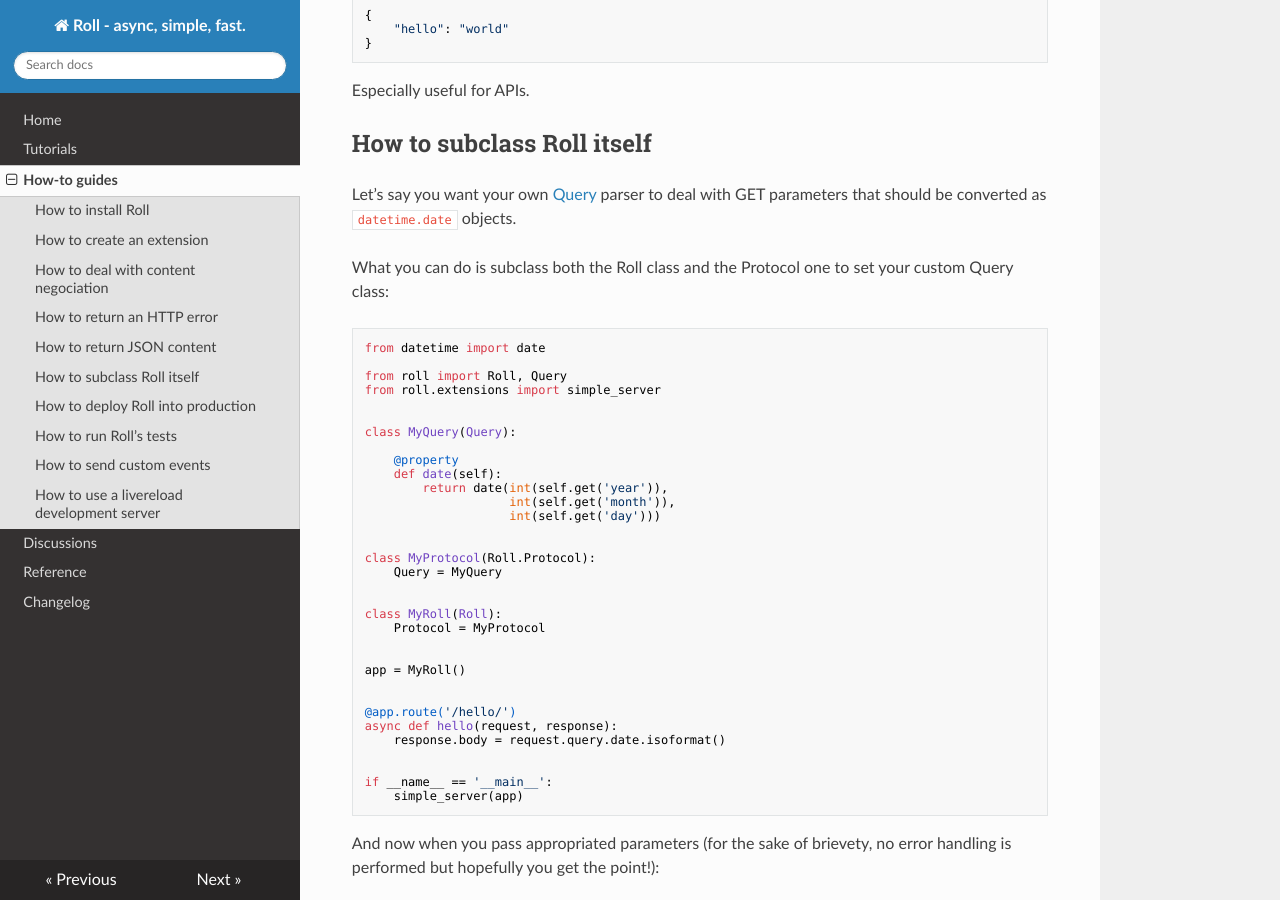
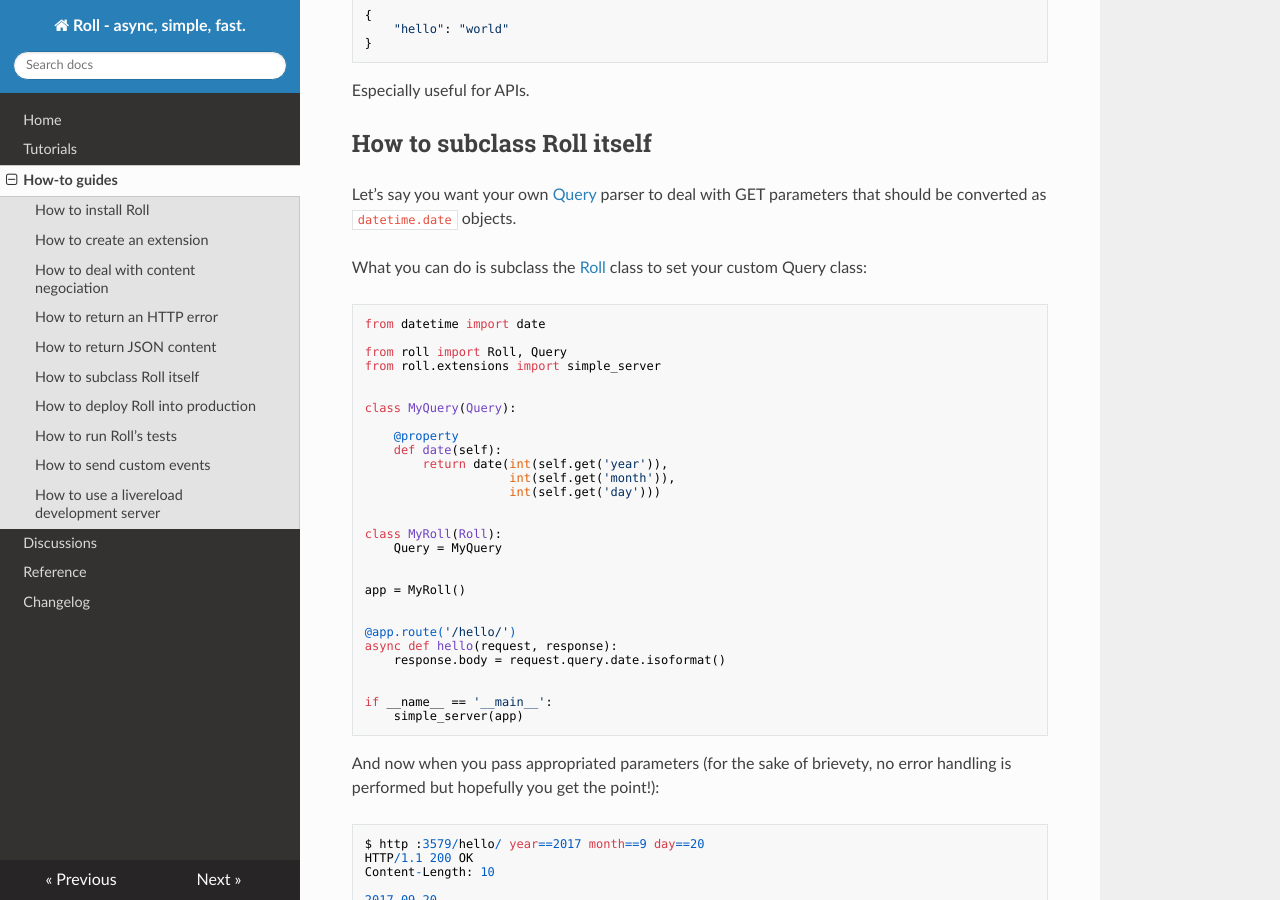
Before and after one commit to pyrates/roll, an MkDocs documentation site: the page built from docs/how-to-guides.md, in a window 1280 px wide and 900 px high, scrolled down 2482 px. Built offline with MkDocs 1.6.1, drawn with Linux system fonts in a browser that asks for light colours; nearby versions of some CDN libraries; old or Windows-style settings are respelled for this version of MkDocs.

Commit message:
Ease subclassing by attaching classes to Roll
Instead of Protocol for Query, Request and Response.

````diff
--- a/docs/how-to-guides.md
+++ b/docs/how-to-guides.md
@@ -148,11 +148,11 @@ Especially useful for APIs.
 
 ## How to subclass Roll itself
 
-Let’s say you want your own [Query](reference.md#core-objects) parser
+Let’s say you want your own [Query](reference.md#query) parser
 to deal with GET parameters that should be converted as `datetime.date`
 objects.
 
-What you can do is subclass both the Roll class and the Protocol one
+What you can do is subclass the [Roll](reference.md#roll) class
 to set your custom Query class:
 
 ```python
@@ -171,12 +171,8 @@ class MyQuery(Query):
                     int(self.get('day')))
 
 
-class MyProtocol(Roll.Protocol):
+class MyRoll(Roll):
     Query = MyQuery
-
-
-class MyRoll(Roll):
-    Protocol = MyProtocol
 
 
 app = MyRoll()
````
Also changed, not shown: docs/changelog.md (+9 -0 lines), docs/reference.md (+5 -4 lines), roll/__init__.py (+10 -13 lines).
